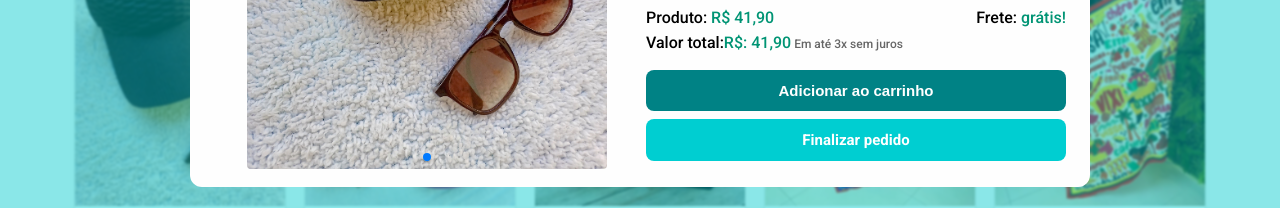
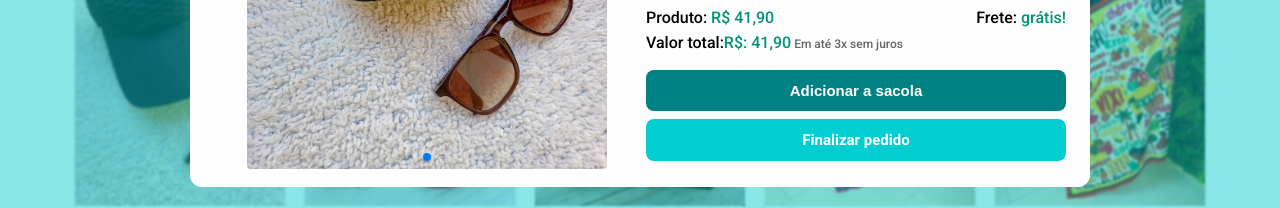
Before and after one commit to FranciscoNeto2909/iec_biquinis, a React (Vite) app: page / in a window 1280 px wide. Both pictures are taken after a click on the element 180 px from the left and 589 px from the top of the page. Shown: the part 456-664 px from the top of the page. Built offline with nearby package versions, Linux system fonts and the light colour scheme.

Commit message:
modal text improved

```diff
--- a/package.json
+++ b/package.json
@@ -12,7 +12,7 @@
   "dependencies": {
     "react": "^18.2.0",
     "react-dom": "^18.2.0",
-    "react-icons": "^4.11.0",
+    "react-icons": "^4.12.0",
     "swiper": "^10.3.1"
   },
   "devDependencies": {
--- a/src/components/modal/Modal.jsx
+++ b/src/components/modal/Modal.jsx
@@ -180,7 +180,7 @@ export default function Modal({ item, handleCloseModal, handleSetMsg }) {
                     </div>
                     {color.inStock && size.inStock ?
                         <div className="modal_info_buttons">
-                            <button type="button" title="adicionar ao carrinho" className="modal_info_button modal_info_button_cart" onClick={handleCartBtn}>Adicionar ao carrinho</button>
+                            <button type="button" title="adicionar ao carrinho" className="modal_info_button modal_info_button_cart" onClick={handleCartBtn}>Adicionar a sacola</button>
                             <a className="modal_info_button" title="finalizar" href={`https://wa.me/5585996585581?text=${text}`}>Finalizar pedido</a>
                         </div> :
                         <div className="modal_soldOff">
```
Also changed, not shown: 1 other file (tests, documents, lock files or other folders).
